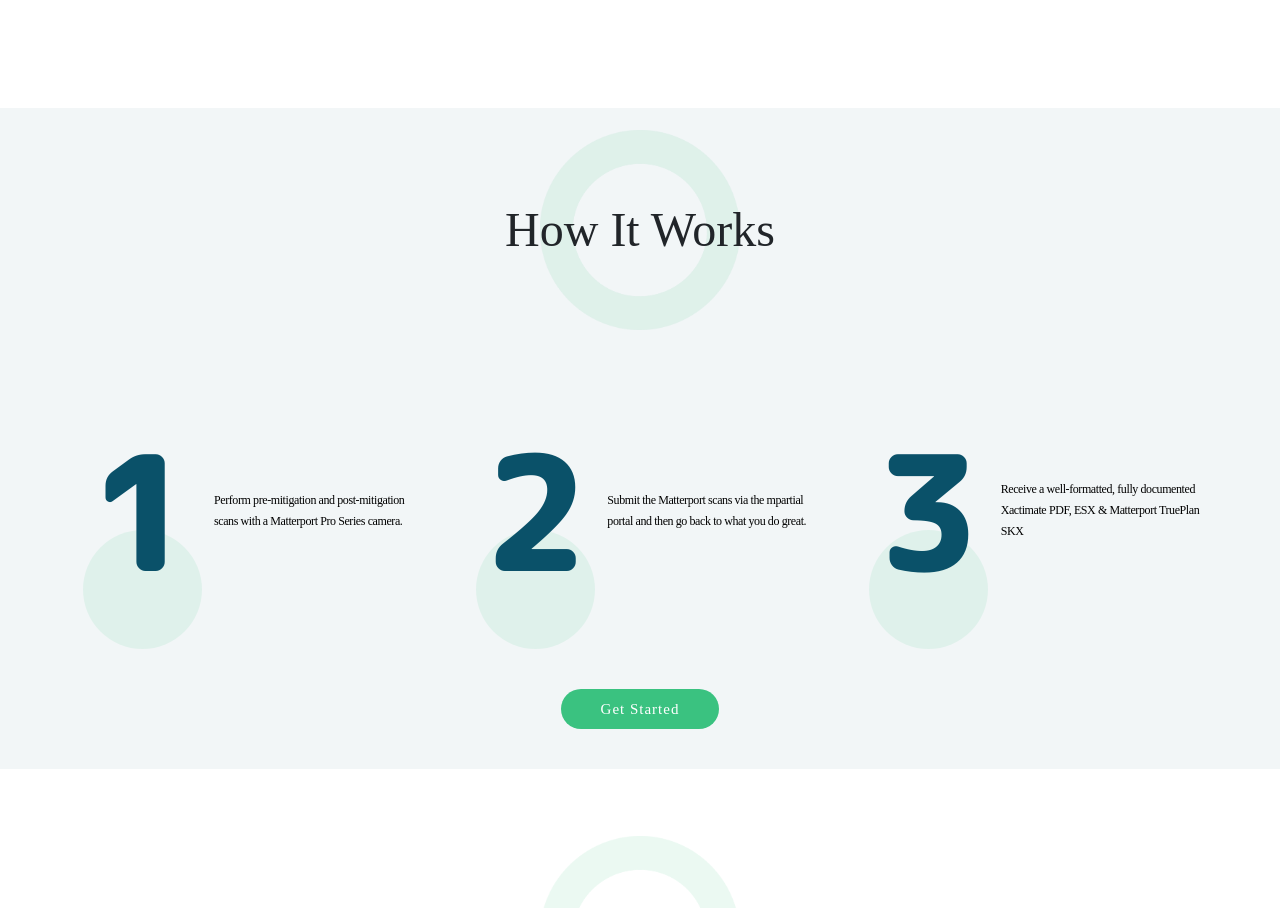
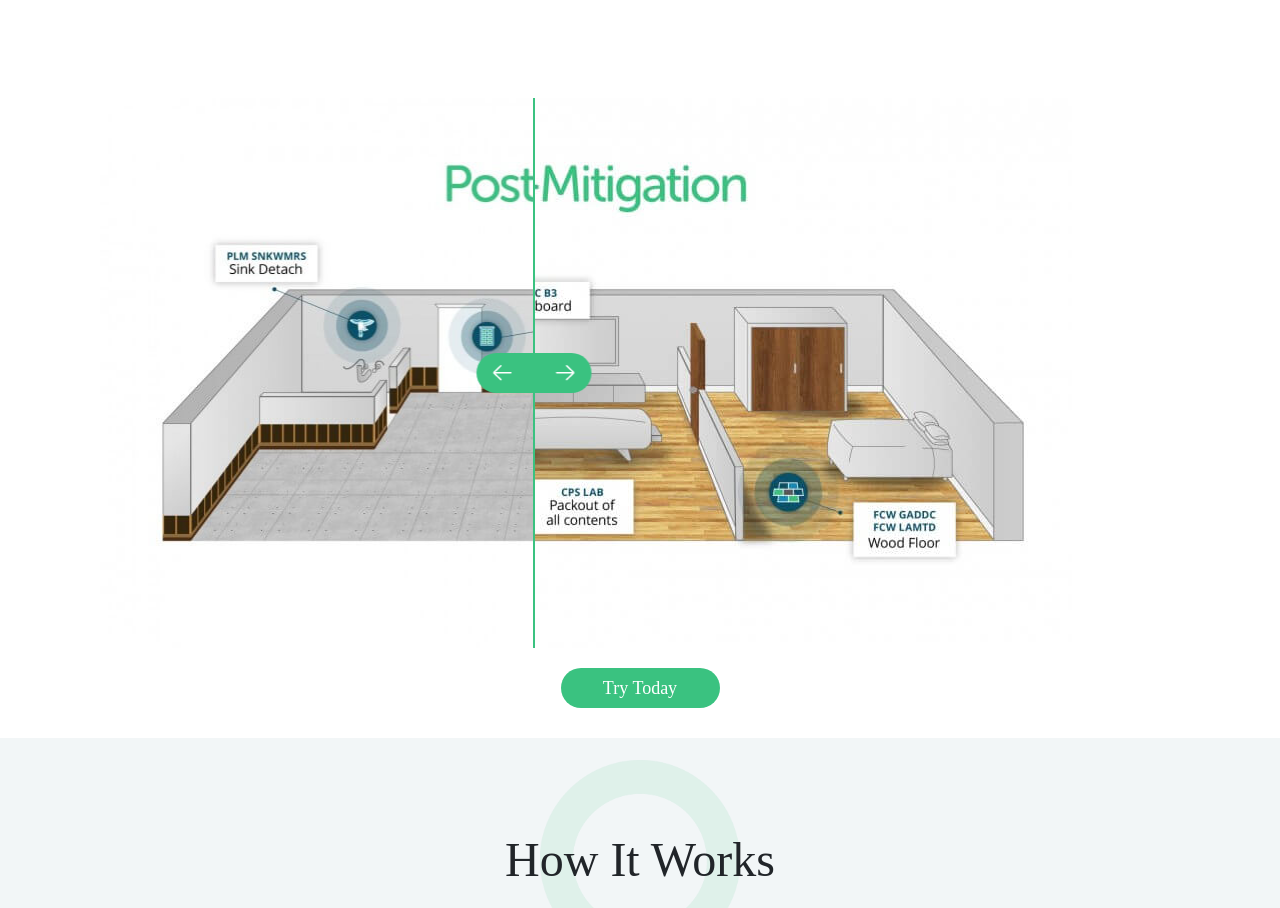
Before and after one commit to sheraz-khan-5/clone, a React (Create React App) app: page / in a window 1280 px wide. Shown: the part 962-1870 px from the top of the page. Built offline with nearby package versions, Linux system fonts and the light colour scheme; the HTML template or start-up script is replaced by a standard one.

Commit message:
Compare Image section Complete

```diff
--- a/src/components/GTD/GTD-Elements.js
+++ b/src/components/GTD/GTD-Elements.js
@@ -147,69 +147,68 @@ text-align:center;
 /*-------------------------Compare-Image-Section--------------------------------*/
 
 export const CompareImageSection = styled.div`
-display:flex;
-flex-direction:column;
+width:100%;
 `
 export const ImageWrapper = styled.div`
- height:500px;
- height: 631.25px;
+ height:550px;
  background:#fff;
  box-shadow:0px 0px 15px reba(0,0,0,0,15);
  position: relative;
+ width:90%;
 `
-export const Images = styled.div`
-height: 100%;
-width: 100%;
-display:flex;
+export const Image1 = styled.div`
+position:absolute;
+height: 550px;
+width:100%;
 
+background:url(${Pre}) no-repeat;
 
 `
-export const Image1 = styled.img`
-height: 100%;
-width:100%;
-background:url(${Pre}) no-repeat
-`
-export const Image2 = styled.img`
+export const Image2 = styled.div`
 position: absolute;
   height: 100%;
-  width: 50%;
-background:url(${Post})
+  /* width: 50%; */
+background:url(${Post}) no-repeat;
+
 `
 export const SliderBar = styled.div`
 position:absolute;
 top:0;
 width:100%;
 cursor: ew-resize;
-z-index:1;
 
 `
 export const SliderInput = styled.input`
 width:100%;
 outline:none;
 background:none;
+border:none;
+cursor: ew-resize;
 -webkit-appearance:none;
 &::-webkit-slider-thumb{
     height: 486px;
   width: 3px;
   background: none;
   -webkit-appearance: none;
-  cursor: col-resize;
+
 }
 `
 export const DragLine=styled.div`
-width: 3px;
-  height: 486px;
+  display:flex;
+  align-items:center;
+  width: 2px;
+  height: 550px;
   position: absolute;
-  left: 49.85%;
   pointer-events: none;
-
+  outline:none;
   &::before,
 &::after{
   position: absolute;
   content: "";
   width: 100%;
-  height: 222px;
+  height: 500px;
   background: rgb(58, 194, 128);
+
 }
 &::before{
   top: 0;
@@ -219,8 +218,6 @@ width: 3px;
 }
 `
 export const Arrow1 = styled.img`
-
-
   position: absolute;
   top: 50%;
   left: 50%;
@@ -231,20 +228,27 @@ export const Arrow1 = styled.img`
 export const BtnWrapper = styled.div`
 display:flex;
 justify-content:center;
+align-items:center;
+height: 40px;
+margin:20px;
 
 `
 export const BtnRoute = styled(LinkR)`
     background: #3ac280 0 0 no-repeat padding-box;
+    font-size:18px;
+    text-align:center;
     color:#fff;
     border-color: #3ac280;
     border-radius: 20px;
-    height: 30px;
-    padding: 7px 25px;
+    height: 40px;
+    width: 159px;
+    padding: 10px 25px;
     letter-spacing: 0;
-    font-size: 0.8rem;
-    line-height: 16px;
     white-space: nowrap;
-    min-width: 20px;
     cursor:pointer;
     text-decoration:none;
+
+    &:hover{
+      color:#000;
+    }
 `
--- a/src/components/GTD/index.js
+++ b/src/components/GTD/index.js
@@ -1,7 +1,6 @@
 //Ground Truth Data Section Style
-import React,{useRef,useEffect,useState} from 'react'
+import React,{useState} from 'react'
 import Arrow from '../../images/arrow.png'
-
 import {
     GTDContainer,
     GTDWrapper,
@@ -14,7 +13,6 @@ import {
     Para,
     CompareImageSection,
     ImageWrapper,
-    Images,
     Image1,
     Image2,
     SliderBar,
@@ -29,6 +27,21 @@ import {
 } from './GTD-Elements'
 
 const GTDSection = () => {
+     const [sliderInput, setSliderInput] = useState({
+         sliderPosition:'50',
+         imageWidth:44.5,
+         dragLinePosition:44.5
+     })
+
+     const onhandle=(e)=>{
+         setSliderInput({
+
+            sliderPosition:e.target.value,
+            imageWidth:sliderInput.sliderPosition,
+            dragLinePosition:sliderInput.sliderPosition
+         })
+     }
+
     // const slider = useRef();
     // const dragPosition = useRef(null);
     // const imageWidth = useRef(null);
@@ -61,25 +74,26 @@ const GTDSection = () => {
                 </RightColumn>
             </GTDRow1>
         </GTDWrapper>
-           {/* <CompareImageSection>
+           <CompareImageSection>
            <ImageWrapper>
-               <Images>
+            {/* <Images> */}
             <Image1 />
-            <Image2 ref={imageWidth}  />
+            <Image2 style={{width:sliderInput.imageWidth+'%'}}/>
+            {/* </Images> */}
             <SliderBar>
-            <DragLine ref={dragPosition}>
+            <DragLine style={{left:sliderInput.dragLinePosition + '%'}}>
                 <Arrow1 src={Arrow}></Arrow1>
            </DragLine>
-              <SliderInput ref={slider} type="range" min="0" max="100" value="50"/>
+              <SliderInput onInput={onhandle} type="range" min="0" max="100" value={sliderInput.sliderPosition}/>
             </SliderBar>
-           </Images>
+
            </ImageWrapper>
-                     <BtnWrapper>
-                      <BtnRoute to='/signup'>Try It</BtnRoute>
+
+           </CompareImageSection>
+
+           <BtnWrapper>
+                      <BtnRoute to='/signup'>Try Today</BtnRoute>
                      </BtnWrapper>
-           </CompareImageSection>
-                */}
-
 
         </GTDContainer>
 
```
